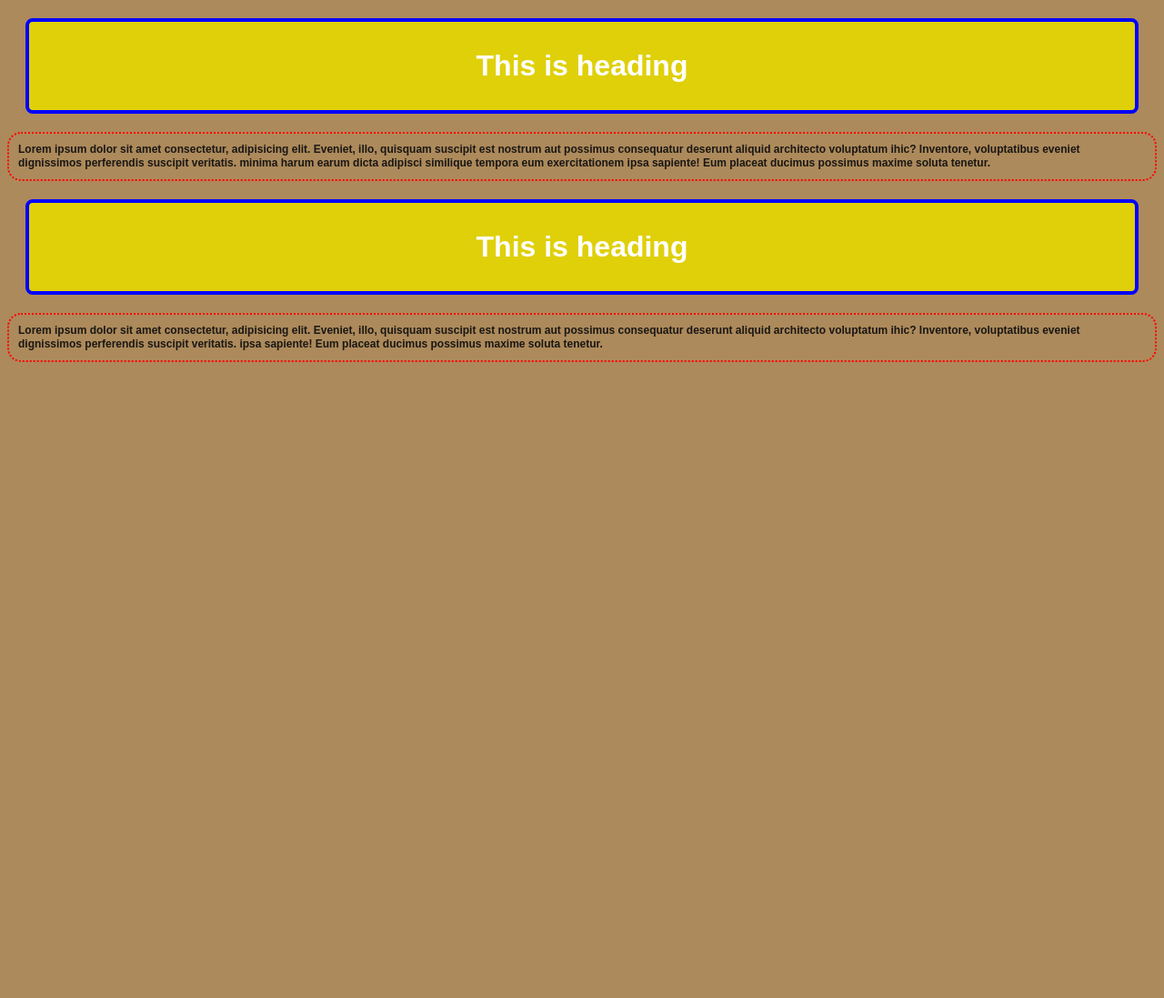
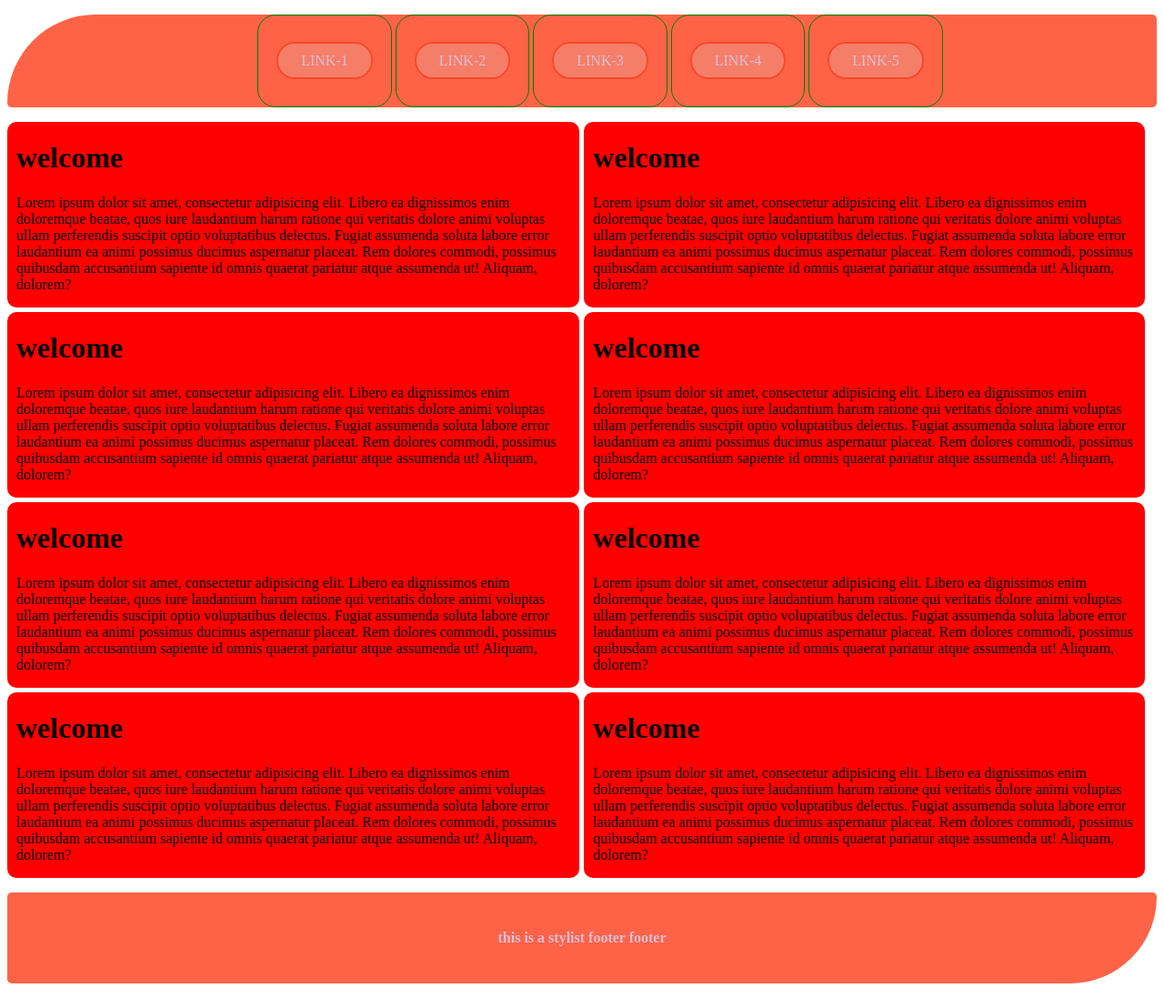
Before and after one commit to dev-monir/practice-group, a plain HTML site: page index.html in a window 1280 px wide. Shown: the whole page at 91% size. Before the commit the page ends 800 px from the top, so only its background shows below. Drawn offline with Linux system fonts and the light colour scheme.

Commit message:
it is the second commit

```diff
--- a/css/style.css
+++ b/css/style.css
@@ -1,26 +1,64 @@
-body{
-    background-color: rgb(173, 138, 91);
+.nav_bar{
+    background-color: tomato;
+    border-radius: 100px 5px 5px 5px;
+}
+.nav_bar ul{
+    list-style: none;
+    text-align: center;
+}
+.nav_bar ul li{
+    display: inline-block;
+    padding: 0 20px;
+    line-height: 100px;
+    border: 1px solid green;
+    border-radius: 20px;
 
 }
-
-h1{
-    font-family: Arial, Helvetica, sans-serif;
-    color:rgb(255, 255, 255);
-    text-align: center;
-    background-color: rgb(223, 208, 10);
-    border: 4px solid blue;
-    border-radius: 8px;
-    padding: 30px;
-    margin: 20px;
+.nav_bar ul li a{
+    padding: 10px 25px;
+    background-color: rgb(245, 126, 105);
+    border: 2px solid rgb(253, 72, 40);
+    border-radius: 20px;
+    color: thistle;
+    text-decoration: none;
+    text-transform: uppercase;
 }
 
-p{
-    color: rgb(26, 23, 20);
-    font-family: Arial, Helvetica, sans-serif;
-    font-size: 12px;
-    line-height: 15px;
-    font-weight: 900;
-    border: 2px dotted red;
-    border-radius: 15px;
-    padding: 10px;
+
+.main_area{
+    width: 100%;
+    box-sizing: border-box;
+    margin-top: 5px;
 }
+.box1{
+    background-color: red;
+    width: 49%;
+    border-radius: 10px;
+    padding-left: 10px;
+    float: left;
+
+}
+.box2{
+    background-color: red;
+    width: 48%;
+    border-radius: 10px;
+    padding-left: 10px;
+    float: left;
+    margin-left: 5px;
+
+}
+.clr{
+    clear: both;
+}
+
+.footer_are{
+    background-color: tomato;
+    color: thistle;
+    line-height: 100px;
+    border-radius: 30px;
+    border-radius: 5px 5px 100px 5px;
+}
+.footer_are p{
+    text-align: center;
+    font-weight: 800;
+}
--- a/index.html
+++ b/index.html
@@ -1,18 +1,78 @@
-<html>
-    <head>
-        <title>first website</title>
-        <link rel="stylesheet" href="css/style.css">
+<!DOCTYPE html>
+<html lang="en">
+<head>
+    <link rel="stylesheet" href="css/style.css">
+    <title>css div tag</title>
+</head>
+<body>
+    <header class="nav_bar">
+        <ul>
+            <li><a href="#">link-1</a></li>
+            <li><a href="#">link-2</a></li>
+            <li><a href="#">link-3</a></li>
+            <li><a href="#">link-4</a></li>
+            <li><a href="#">link-5</a></li>
+        </ul>
+    </header>
 
-    </head>
-    <body>
-        <h1>This is heading</h1>
-
-        <p>Lorem ipsum dolor sit amet consectetur, adipisicing elit. Eveniet, illo, quisquam suscipit est nostrum aut possimus consequatur deserunt aliquid architecto voluptatum ihic? Inventore, voluptatibus eveniet dignissimos perferendis suscipit veritatis.
-     minima harum earum dicta adipisci similique tempora eum exercitationem ipsa sapiente! Eum placeat ducimus possimus maxime soluta tenetur.</p>
-
-        <h1>This is heading</h1>
-
-        <p>Lorem ipsum dolor sit amet consectetur, adipisicing elit. Eveniet, illo, quisquam suscipit est nostrum aut possimus consequatur deserunt aliquid architecto voluptatum ihic? Inventore, voluptatibus eveniet dignissimos perferendis suscipit veritatis.
-          ipsa sapiente! Eum placeat ducimus possimus maxime soluta tenetur.</p>
-    </body>
+    <main class="main_area">
+        <div class="box1">
+            <h1>welcome</h1>
+            <p>Lorem ipsum dolor sit amet, consectetur adipisicing elit. Libero ea dignissimos enim doloremque beatae, quos iure laudantium harum ratione qui veritatis dolore animi voluptas ullam perferendis suscipit optio voluptatibus delectus.
+            Fugiat assumenda soluta labore error laudantium ea animi possimus ducimus aspernatur placeat. Rem dolores commodi, possimus quibusdam accusantium sapiente id omnis quaerat pariatur atque assumenda ut! Aliquam, dolorem?
+        </p>
+        </div>
+        <div class="box2">
+                <h1>welcome</h1>
+                <p>Lorem ipsum dolor sit amet, consectetur adipisicing elit. Libero ea dignissimos enim doloremque beatae, quos iure laudantium harum ratione qui veritatis dolore animi voluptas ullam perferendis suscipit optio voluptatibus delectus.
+                Fugiat assumenda soluta labore error laudantium ea animi possimus ducimus aspernatur placeat. Rem dolores commodi, possimus quibusdam accusantium sapiente id omnis quaerat pariatur atque assumenda ut! Aliquam, dolorem?</p>
+        </div>
+        <div class="clr"></div>
+    </main>
+    <main class="main_area">
+        <div class="box1">
+            <h1>welcome</h1>
+            <p>Lorem ipsum dolor sit amet, consectetur adipisicing elit. Libero ea dignissimos enim doloremque beatae, quos iure laudantium harum ratione qui veritatis dolore animi voluptas ullam perferendis suscipit optio voluptatibus delectus.
+            Fugiat assumenda soluta labore error laudantium ea animi possimus ducimus aspernatur placeat. Rem dolores commodi, possimus quibusdam accusantium sapiente id omnis quaerat pariatur atque assumenda ut! Aliquam, dolorem?
+        </p>
+        </div>
+        <div class="box2">
+                <h1>welcome</h1>
+                <p>Lorem ipsum dolor sit amet, consectetur adipisicing elit. Libero ea dignissimos enim doloremque beatae, quos iure laudantium harum ratione qui veritatis dolore animi voluptas ullam perferendis suscipit optio voluptatibus delectus.
+                Fugiat assumenda soluta labore error laudantium ea animi possimus ducimus aspernatur placeat. Rem dolores commodi, possimus quibusdam accusantium sapiente id omnis quaerat pariatur atque assumenda ut! Aliquam, dolorem?</p>
+        </div>
+        <div class="clr"></div>
+    </main>
+    <main class="main_area">
+        <div class="box1">
+            <h1>welcome</h1>
+            <p>Lorem ipsum dolor sit amet, consectetur adipisicing elit. Libero ea dignissimos enim doloremque beatae, quos iure laudantium harum ratione qui veritatis dolore animi voluptas ullam perferendis suscipit optio voluptatibus delectus.
+            Fugiat assumenda soluta labore error laudantium ea animi possimus ducimus aspernatur placeat. Rem dolores commodi, possimus quibusdam accusantium sapiente id omnis quaerat pariatur atque assumenda ut! Aliquam, dolorem?
+        </p>
+        </div>
+        <div class="box2">
+                <h1>welcome</h1>
+                <p>Lorem ipsum dolor sit amet, consectetur adipisicing elit. Libero ea dignissimos enim doloremque beatae, quos iure laudantium harum ratione qui veritatis dolore animi voluptas ullam perferendis suscipit optio voluptatibus delectus.
+                Fugiat assumenda soluta labore error laudantium ea animi possimus ducimus aspernatur placeat. Rem dolores commodi, possimus quibusdam accusantium sapiente id omnis quaerat pariatur atque assumenda ut! Aliquam, dolorem?</p>
+        </div>
+        <div class="clr"></div>
+    </main>
+    <main class="main_area">
+        <div class="box1">
+            <h1>welcome</h1>
+            <p>Lorem ipsum dolor sit amet, consectetur adipisicing elit. Libero ea dignissimos enim doloremque beatae, quos iure laudantium harum ratione qui veritatis dolore animi voluptas ullam perferendis suscipit optio voluptatibus delectus.
+            Fugiat assumenda soluta labore error laudantium ea animi possimus ducimus aspernatur placeat. Rem dolores commodi, possimus quibusdam accusantium sapiente id omnis quaerat pariatur atque assumenda ut! Aliquam, dolorem?
+        </p>
+        </div>
+        <div class="box2">
+                <h1>welcome</h1>
+                <p>Lorem ipsum dolor sit amet, consectetur adipisicing elit. Libero ea dignissimos enim doloremque beatae, quos iure laudantium harum ratione qui veritatis dolore animi voluptas ullam perferendis suscipit optio voluptatibus delectus.
+                Fugiat assumenda soluta labore error laudantium ea animi possimus ducimus aspernatur placeat. Rem dolores commodi, possimus quibusdam accusantium sapiente id omnis quaerat pariatur atque assumenda ut! Aliquam, dolorem?</p>
+        </div>
+        <div class="clr"></div>
+    </main>
+    <footer class="footer_are">
+        <p>this is a stylist footer footer</p>
+    </footer>
+</body>
 </html>
```
Also changed, not shown: main.js (added, +21 -0 lines).
